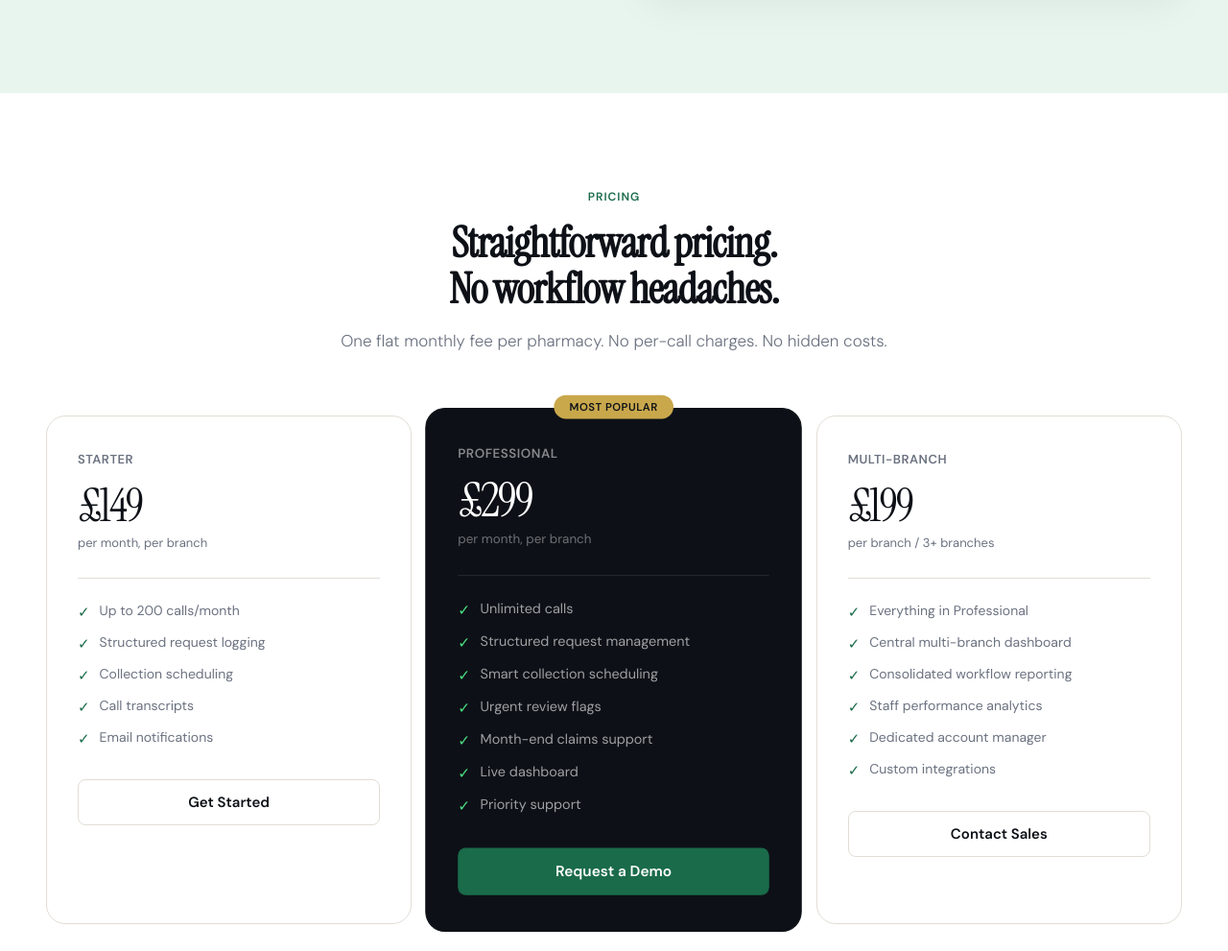
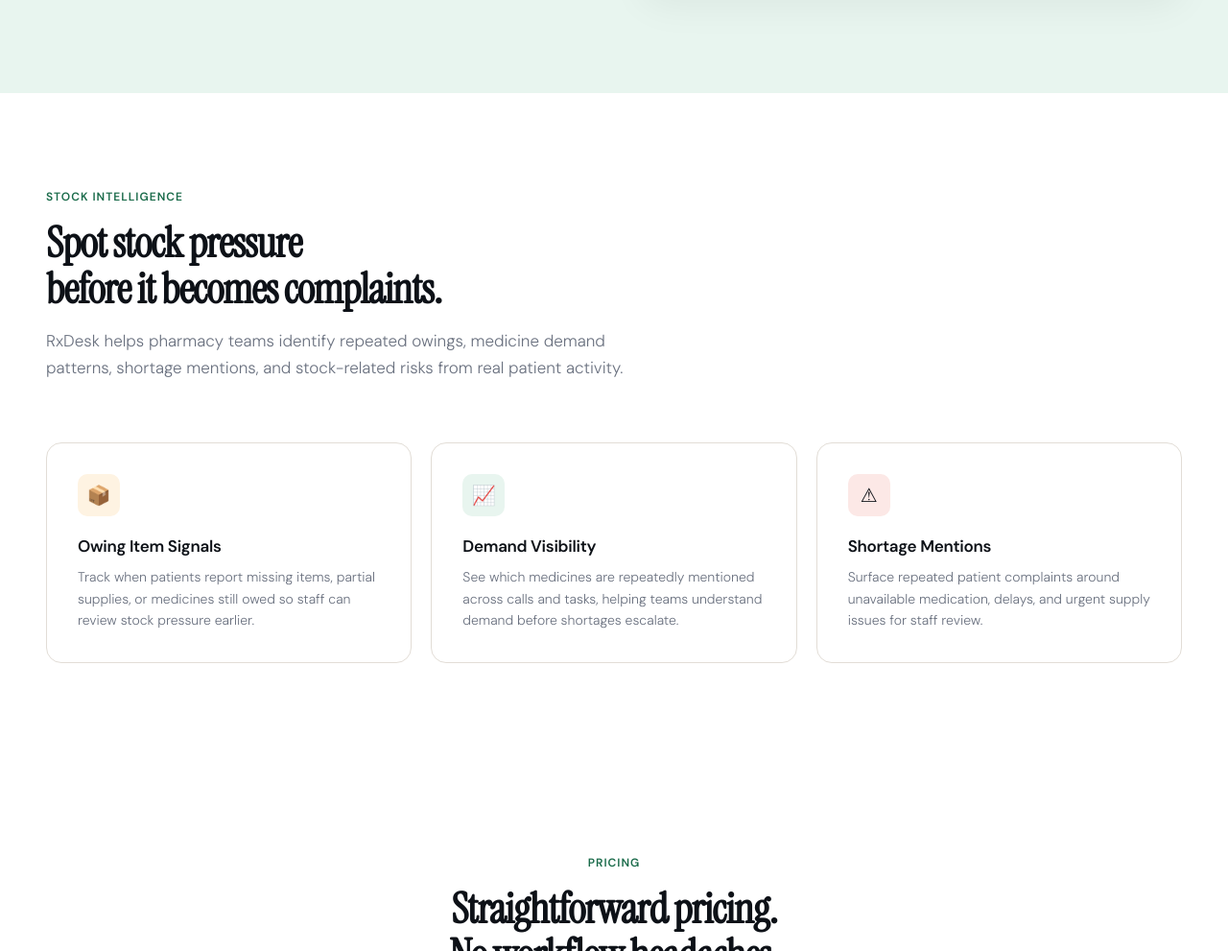
Before and after one commit to georgy4932/rxdesk, a plain HTML site: page index.html in a window 1280 px wide. Shown: the part 3935-4926 px from the top of the page at 96% size. Drawn offline with Linux system fonts and the light colour scheme.

Commit message:
Update index.html

```diff
--- a/index.html
+++ b/index.html
@@ -1068,7 +1068,35 @@
       </div>
     </div>
   </section>
+<section id="stock" style="background: white;">
+  <div class="section-inner">
+    <div class="reveal">
+      <div class="section-label">Stock Intelligence</div>
+      <h2>Spot stock pressure<br>before it becomes complaints.</h2>
+      <p class="section-sub">RxDesk helps pharmacy teams identify repeated owings, medicine demand patterns, shortage mentions, and stock-related risks from real patient activity.</p>
+    </div>
 
+    <div class="features-grid reveal">
+      <div class="feature-card">
+        <div class="feature-icon icon-amber">📦</div>
+        <div class="feature-title">Owing Item Signals</div>
+        <div class="feature-desc">Track when patients report missing items, partial supplies, or medicines still owed so staff can review stock pressure earlier.</div>
+      </div>
+
+      <div class="feature-card">
+        <div class="feature-icon icon-green">📈</div>
+        <div class="feature-title">Demand Visibility</div>
+        <div class="feature-desc">See which medicines are repeatedly mentioned across calls and tasks, helping teams understand demand before shortages escalate.</div>
+      </div>
+
+      <div class="feature-card">
+        <div class="feature-icon icon-red">⚠</div>
+        <div class="feature-title">Shortage Mentions</div>
+        <div class="feature-desc">Surface repeated patient complaints around unavailable medication, delays, and urgent supply issues for staff review.</div>
+      </div>
+    </div>
+  </div>
+</section>
   <!-- PRICING -->
   <section id="pricing" style="background: white;">
     <div class="section-inner">
```
